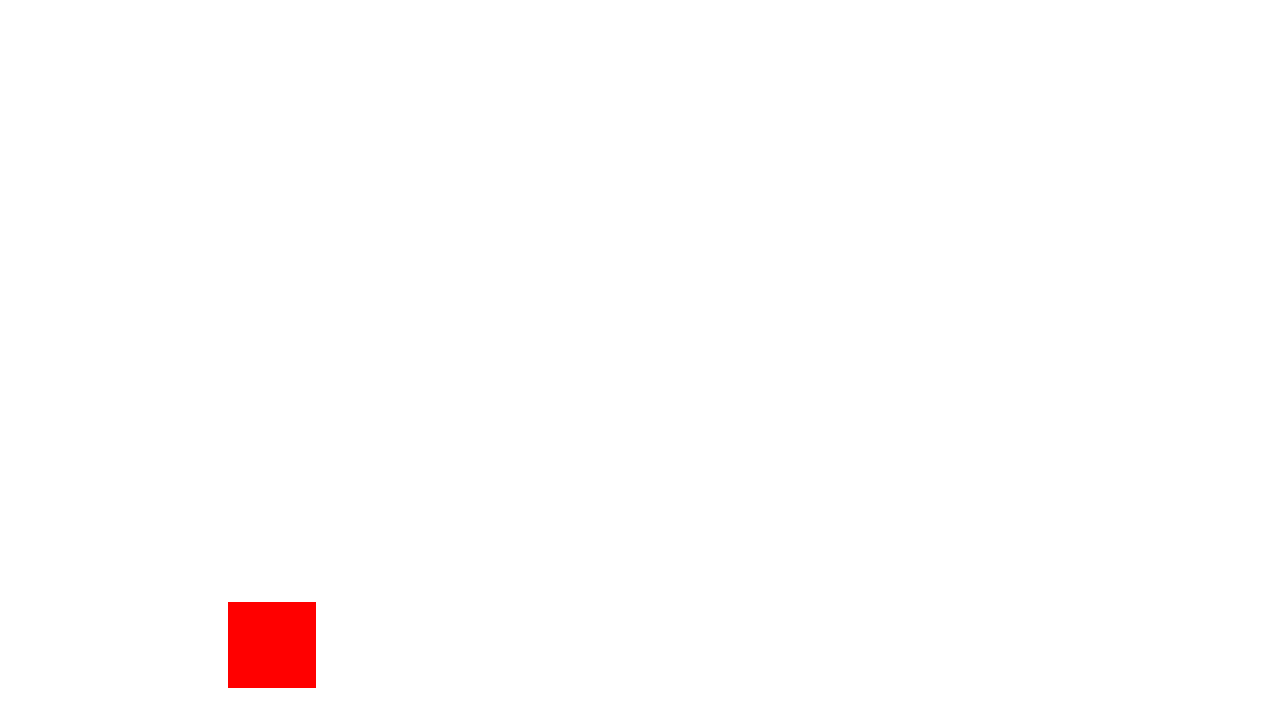
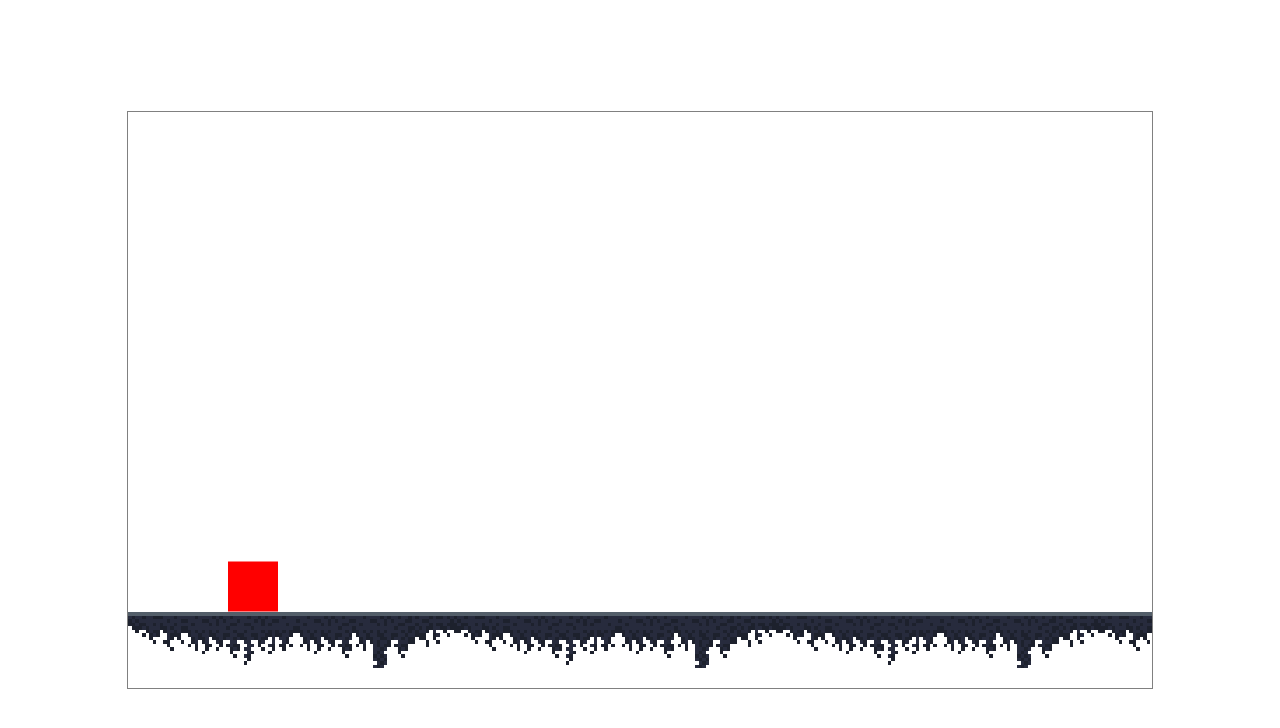
Before and after one commit to fugarino/Industrial-Game, a plain HTML site: page index.html in a window 1280 px wide. Drawn offline with Linux system fonts and the light colour scheme.

Commit message:
platforms

```diff
--- a/index.js
+++ b/index.js
@@ -8,6 +8,10 @@ canvas.height = 576;
 
 // Gravity will accelerate player's falling speed
 const gravity = 0.5;
+
+// Images
+const platformVines = new Image();
+platformVines.src = "./img/Industrial-Platform-Vines.png";
 
 // Player class will store and update all properties of player (new Player)
 class Player {
@@ -23,8 +27,8 @@ class Player {
       y: 0,
     };
     // width and height determine the size of the player
-    this.width = 88;
-    this.height = 88;
+    this.width = 50;
+    this.height = 50;
   }
   // the draw method is drawing a red square refrencing the position and size of the player
   draw() {
@@ -43,7 +47,29 @@ class Player {
   }
 }
 
+class Platform {
+  constructor({ x, y, image }) {
+    this.width = 336;
+    this.height = 56;
+    this.position = {
+      x: x,
+      y: y,
+    };
+    this.image = image;
+  }
+
+  draw() {
+    c.drawImage(this.image, this.position.x, this.position.y);
+  }
+}
+
 const player = new Player();
+const platforms = [
+  new Platform({ x: 0, y: 500, image: platformVines }),
+  new Platform({ x: 322, y: 500, image: platformVines }),
+  new Platform({ x: 644, y: 500, image: platformVines }),
+  new Platform({ x: 966, y: 500, image: platformVines }),
+];
 
 const keys = {
   left: {
@@ -54,19 +80,43 @@ const keys = {
   },
 };
 
+// animate function will recursively clear the entire canvas and then update the player properties
 function animate() {
   // recursively calling animate function to create a game loop
   requestAnimationFrame(animate);
   c.clearRect(0, 0, canvas.width, canvas.height);
+  platforms.forEach((platform) => {
+    platform.draw();
+  });
   player.update();
 
   if (keys.right.pressed) {
-    player.velocity.x = 5;
+    if (player.position.x + player.width >= canvas.width) {
+      player.velocity.x = 0;
+    } else {
+      player.velocity.x = 5;
+    }
   } else if (keys.left.pressed) {
-    player.velocity.x = -5;
+    if (player.position.x <= 0) {
+      player.velocity.x = 0;
+    } else {
+      player.velocity.x = -5;
+    }
   } else {
     player.velocity.x = 0;
   }
+
+  // Platform collision detection
+  platforms.forEach((platform) => {
+    if (
+      player.position.y + player.height <= platform.position.y &&
+      player.position.y + player.height + player.velocity.y >= platform.position.y &&
+      player.position.x + player.width >= platform.position.x &&
+      player.position.x <= platform.position.x + platform.width
+    ) {
+      player.velocity.y = 0;
+    }
+  });
 }
 animate();
 
@@ -74,7 +124,7 @@ animate();
 window.addEventListener("keydown", ({ key }) => {
   switch (key) {
     case "w": // Up
-      if (player.position.y + player.height - 2 === canvas.height) player.velocity.y = -20;
+      if (player.velocity.y === 0) player.velocity.y = -17;
       break;
     case "s": // Down
       break;
--- a/styles.css
+++ b/styles.css
@@ -10,3 +10,7 @@ body {
   align-items: center;
   justify-content: center;
 }
+
+canvas {
+  border: 1px solid grey;
+}
```
Also changed, not shown: img/CharacterSprite.png (deleted), img/Industrial-Platform-Vines.png (added).
